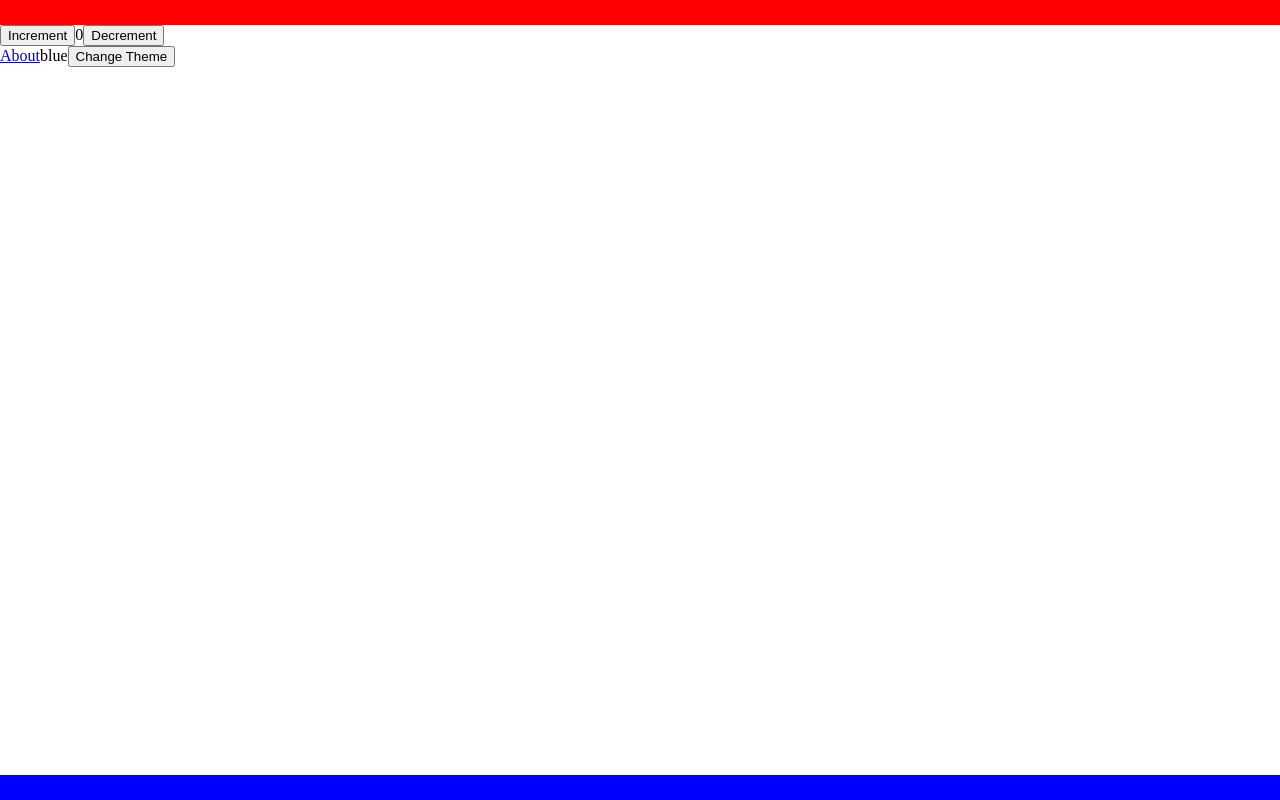
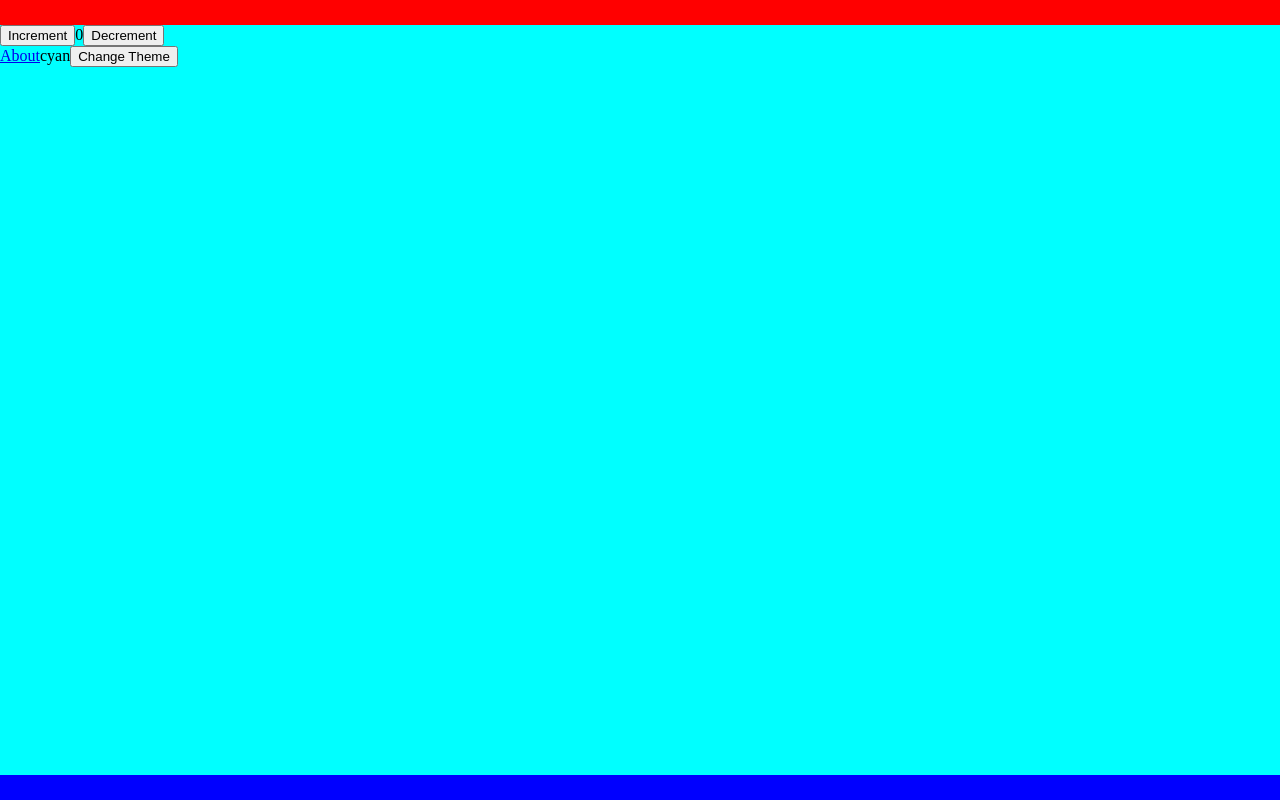
Before and after one commit to gatitoAtomico/Next14, a Next.js app: page /counter in a window 1280 px wide. Built offline with nearby package versions, Linux system fonts and the light colour scheme.

Commit message:
update theme

```diff
--- a/app/_Utils/theme.ts
+++ b/app/_Utils/theme.ts
@@ -10,6 +10,6 @@ type Theme = {
 };
 
 export const appTheme: Theme = {
-  gatito: { primaryColor: "red", secondaryColor: "yellow" },
-  main: { primaryColor: "blue", secondaryColor: "green" },
+  gatito: { primaryColor: "green", secondaryColor: "yellow" },
+  main: { primaryColor: "cyan", secondaryColor: "green" },
 };
--- /dev/null
+++ b/app/_components/themeProvider.js
@@ -0,0 +1,18 @@
+"use client";
+
+import { useSelector } from "react-redux";
+import styled from "styled-components";
+
+const MainContainer = styled.div`
+  flex: 1;
+  height: "100%";
+  background-color: ${(props) => props.theme.primaryColor};
+`;
+
+const ThemeProvider = ({ children }) => {
+  const theme = useSelector((state) => state.theme);
+
+  return <MainContainer theme={theme}>{children}</MainContainer>;
+};
+
+export default ThemeProvider;
--- a/app/layout.tsx
+++ b/app/layout.tsx
@@ -2,6 +2,7 @@ import ReactQueryProvider from "./_lib/providers/ReactQueryProvider";
 import type { Metadata } from "next";
 import StyledComponentsRegistry from "./lib/registry";
 import ReduxToolkitProvider from "./_lib/providers/ReduxToolkitProvider";
+import ThemeProvider from "./_components/themeProvider";
 
 export const metadata: Metadata = {
   title: {
@@ -37,13 +38,8 @@ export default function RootLayout({
                   height: "25px",
                 }}
               ></header>
-              <div
-                style={{
-                  flex: 1,
-                }}
-              >
-                {children}
-              </div>
+              <ThemeProvider>{children}</ThemeProvider>
+
               <footer
                 style={{
                   height: "25px",
```
